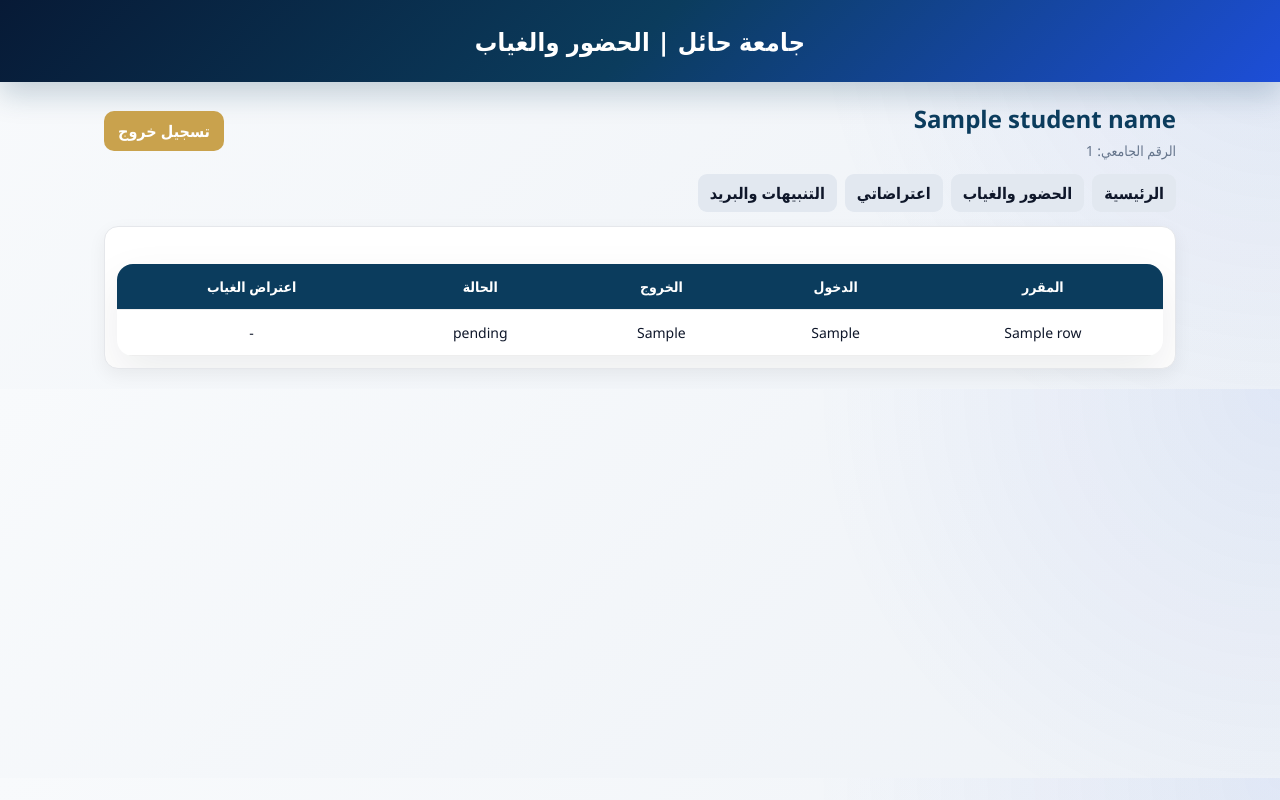
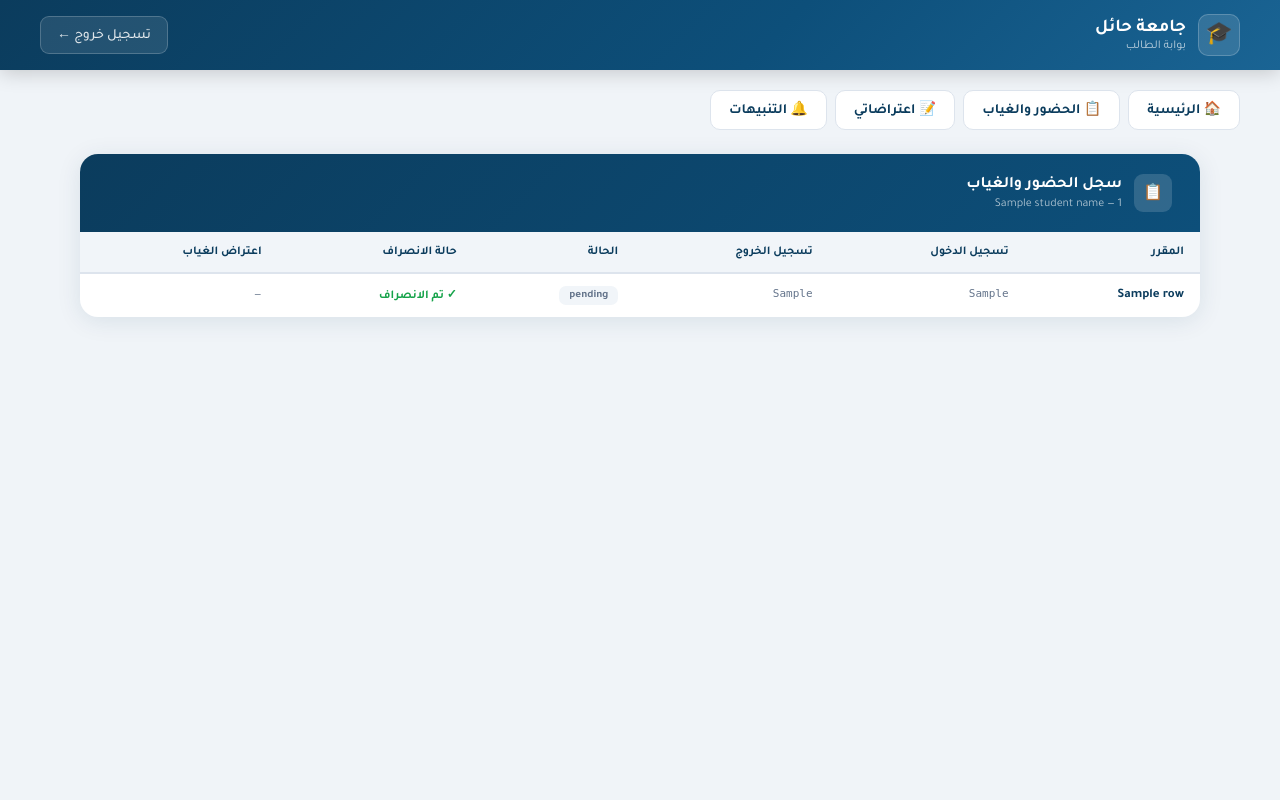
Before and after one commit to m2651007-ctrl/attendance_system, a Flask app: template templates/student/student_attendance.html in a window 1280 px wide. Run offline with Flask 3, Linux system fonts and the light colour scheme; the template is opened without the code that fills it: most values are stand-ins (such as "Sample title", 1, 10 or a date in 2020); parts of the project's set-up code (start-up, migrations or seed data) failed here and were passed over.

Commit message:
student_attendance.html

```diff
--- a/templates/student/student_attendance.html
+++ b/templates/student/student_attendance.html
@@ -1,106 +1,179 @@
 <!DOCTYPE html>
-<html lang="ar">
+<html lang="ar" dir="rtl">
 <head>
     <meta charset="UTF-8">
-    <title>الحضور والغياب</title>
-    <link rel="stylesheet" href="/static/css/style.css">
-    <!-- STUDENT SECTION ONLY - هذا الكود مخصص لقسم الطالب -->
+    <title>الحضور والغياب — جامعة حائل</title>
+    <link rel="preconnect" href="https://fonts.googleapis.com">
+    <link href="https://fonts.googleapis.com/css2?family=Tajawal:wght@300;400;500;700;800&display=swap" rel="stylesheet">
     <style>
-        .student-wrap { max-width: 1100px; margin: 20px auto; padding: 0 14px; }
-        .student-top { display:flex; justify-content:space-between; align-items:center; gap:10px; flex-wrap:wrap; margin-bottom:14px; }
-        .student-meta { color:#64748b; font-size:14px; }
-        .student-actions a { display:inline-flex; background:#c9a24d; color:#fff; border-radius:10px; padding:9px 14px; font-weight:700; }
-        .student-nav { display:flex; gap:8px; flex-wrap:wrap; margin-bottom:14px; }
-        .student-nav a { background:#e2e8f0; color:#0f172a; border-radius:9px; padding:8px 12px; font-weight:700; }
-        .student-nav a.active { background:#0b3c5d; color:#fff; }
-        .notice { border-radius:10px; padding:10px 12px; margin-bottom:8px; font-size:14px; font-weight:600; }
-        .notice-info { background:#e0f2fe; color:#075985; }
-        .notice-warning { background:#ffedd5; color:#9a3412; }
-        .notice-danger { background:#fee2e2; color:#991b1b; }
-        .notice-success { background:#dcfce7; color:#166534; }
-        .table-wrap { background:#fff; border:1px solid #e5e7eb; border-radius:14px; box-shadow:0 6px 18px rgba(0,0,0,.06); padding:12px; overflow-x:auto; }
-        .appeal-box { display:flex; gap:6px; min-width:260px; }
-        .appeal-box textarea { width:100%; min-height:58px; resize:vertical; border:1px solid #cbd5e1; border-radius:8px; padding:8px; font-family:inherit; }
-        .appeal-box button { white-space:nowrap; border:none; border-radius:8px; background:#0b3c5d; color:#fff; font-weight:700; padding:8px 11px; cursor:pointer; }
-        .badge { border-radius:999px; font-size:12px; padding:4px 9px; font-weight:700; display:inline-block; }
-        .badge-pending { background:#fef3c7; color:#92400e; }
-        .badge-success { background:#dcfce7; color:#166534; }
-        .badge-danger { background:#fee2e2; color:#991b1b; }
-        .appeal-note { margin-top:6px; font-size:12px; line-height:1.5; color:#334155; background:#f8fafc; border:1px solid #e2e8f0; border-radius:8px; padding:6px; }
+        :root{--navy:#0b3c5d;--navy-mid:#0d4f7a;--navy-lt:#1a6494;--bg:#f0f4f8;--white:#fff;--text:#1a2332;--muted:#64748b;--danger:#dc2626;--danger-lt:#fee2e2;--success:#16a34a;--success-lt:#dcfce7;--warning:#d97706;--warning-lt:#fef3c7;--border:#dde4ed;--shadow:0 4px 24px rgba(11,60,93,.10);}
+        *{margin:0;padding:0;box-sizing:border-box;}
+        body{font-family:'Tajawal',sans-serif;background:var(--bg);color:var(--text);min-height:100vh;}
+        .top-header{background:linear-gradient(135deg,var(--navy) 0%,var(--navy-mid) 60%,var(--navy-lt) 100%);padding:0 40px;display:flex;align-items:center;justify-content:space-between;height:70px;box-shadow:0 2px 20px rgba(0,0,0,.2);position:sticky;top:0;z-index:100;}
+        .logo{display:flex;align-items:center;gap:12px;color:#fff;}
+        .logo-icon{width:42px;height:42px;background:rgba(255,255,255,.12);border-radius:10px;display:flex;align-items:center;justify-content:center;font-size:22px;border:1px solid rgba(255,255,255,.2);}
+        .logo-text{font-size:18px;font-weight:700;}.logo-sub{font-size:12px;opacity:.7;}
+        .logout-btn{display:flex;align-items:center;gap:8px;color:rgba(255,255,255,.85);text-decoration:none;font-size:14px;font-weight:500;background:rgba(255,255,255,.1);border:1px solid rgba(255,255,255,.2);border-radius:9px;padding:8px 16px;transition:all .2s;}
+        .logout-btn:hover{background:rgba(255,255,255,.2);color:#fff;}
+        .student-nav{display:flex;gap:8px;flex-wrap:wrap;padding:20px 40px 0;}
+        .student-nav a{background:var(--white);color:var(--navy);border-radius:10px;padding:9px 18px;font-weight:600;font-size:14px;text-decoration:none;border:1.5px solid var(--border);transition:all .2s;}
+        .student-nav a:hover{border-color:var(--navy);}
+        .student-nav a.active{background:var(--navy);color:#fff;border-color:var(--navy);}
+        .page{max-width:1200px;margin:0 auto;padding:24px 40px;}
+        .alert{border-radius:10px;padding:12px 16px;margin-bottom:10px;font-size:14px;font-weight:600;display:flex;align-items:center;gap:10px;}
+        .alert-info{background:#e0f2fe;color:#075985;border:1px solid #bae6fd;}
+        .alert-warning{background:var(--warning-lt);color:#92400e;border:1px solid #fde68a;}
+        .alert-danger{background:var(--danger-lt);color:var(--danger);border:1px solid #fecaca;}
+        .alert-success{background:var(--success-lt);color:var(--success);border:1px solid #bbf7d0;}
+
+        /* CARD */
+        .card{background:var(--white);border-radius:18px;box-shadow:var(--shadow);overflow:hidden;margin-bottom:20px;}
+        .card-header{background:linear-gradient(135deg,var(--navy) 0%,var(--navy-mid) 100%);padding:20px 28px;display:flex;align-items:center;gap:12px;}
+        .card-header-icon{width:38px;height:38px;background:rgba(255,255,255,.15);border-radius:9px;display:flex;align-items:center;justify-content:center;font-size:16px;}
+        .card-header h2{color:#fff;font-size:16px;font-weight:700;}
+        .card-header p{color:rgba(255,255,255,.65);font-size:12px;margin-top:2px;}
+
+        /* TABLE */
+        .table-wrap{overflow-x:auto;}
+        table{width:100%;border-collapse:collapse;min-width:700px;}
+        thead th{background:#f1f5f9;color:var(--navy);font-size:12px;font-weight:700;padding:13px 16px;text-align:right;border-bottom:2px solid var(--border);}
+        tbody tr{transition:background .15s;}
+        tbody tr:hover{background:#f8fafc;}
+        tbody tr:not(:last-child) td{border-bottom:1px solid #eef2f7;}
+        td{padding:12px 16px;font-size:13px;color:var(--text);vertical-align:middle;}
+
+        .badge{display:inline-block;border-radius:7px;padding:3px 10px;font-size:11px;font-weight:700;}
+        .badge-present{background:var(--success-lt);color:var(--success);}
+        .badge-absent{background:var(--danger-lt);color:var(--danger);}
+        .badge-late{background:var(--warning-lt);color:var(--warning);}
+        .badge-pending{background:#fef3c7;color:#92400e;}
+        .badge-approved{background:var(--success-lt);color:var(--success);}
+        .badge-rejected{background:var(--danger-lt);color:var(--danger);}
+
+        .ts{font-family:monospace;font-size:11px;color:var(--muted);}
+
+        /* APPEAL FORM */
+        .appeal-form{display:flex;flex-direction:column;gap:6px;min-width:220px;}
+        .appeal-form textarea{width:100%;min-height:54px;resize:vertical;border:1.5px solid var(--border);border-radius:8px;padding:7px 10px;font-family:'Tajawal',sans-serif;font-size:13px;outline:none;}
+        .appeal-form textarea:focus{border-color:var(--navy);}
+        .appeal-form button{background:var(--navy);color:#fff;border:none;border-radius:8px;padding:7px 14px;font-weight:700;font-family:'Tajawal',sans-serif;cursor:pointer;font-size:13px;}
+        .appeal-form button:hover{background:var(--navy-mid);}
+        .appeal-note{margin-top:6px;font-size:12px;background:#f8fafc;border:1px solid var(--border);border-radius:8px;padding:6px 10px;color:var(--text);}
+
+        .empty{text-align:center;padding:50px 20px;color:var(--muted);}
+        .empty-icon{font-size:40px;margin-bottom:10px;}
+
+        @media(max-width:700px){.page{padding:16px;}.student-nav{padding:16px 16px 0;}.top-header{padding:0 16px;}}
     </style>
 </head>
 <body>
-<div class="header">جامعة حائل | الحضور والغياب</div>
-<div class="student-wrap">
-    <div class="student-top">
-        <div>
-            <h2 style="margin:0 0 6px;color:#0b3c5d;">{{ student_name }}</h2>
-            <div class="student-meta">الرقم الجامعي: {{ student_id }}</div>
+
+<header class="top-header">
+    <div class="logo">
+        <div class="logo-icon">🎓</div>
+        <div><div class="logo-text">جامعة حائل</div><div class="logo-sub">بوابة الطالب</div></div>
     </div>
-        <div class="student-actions"><a href="/student/logout">تسجيل خروج</a></div>
-    </div>
+    <a class="logout-btn" href="/student/logout">تسجيل خروج ←</a>
+</header>
 
-    <div class="student-nav">
-        <a class="{{ 'active' if nav_page == 'dashboard' else '' }}" href="/student/dashboard">الرئيسية</a>
-        <a class="{{ 'active' if nav_page == 'attendance' else '' }}" href="/student/attendance">الحضور والغياب</a>
-        <a class="{{ 'active' if nav_page == 'appeals' else '' }}" href="/student/appeals">اعتراضاتي</a>
-        <a class="{{ 'active' if nav_page == 'alerts' else '' }}" href="/student/alerts">التنبيهات والبريد</a>
-    </div>
+<nav class="student-nav">
+    <a href="/student/dashboard" class="{{ 'active' if nav_page == 'dashboard' else '' }}">🏠 الرئيسية</a>
+    <a href="/student/attendance" class="{{ 'active' if nav_page == 'attendance' else '' }}">📋 الحضور والغياب</a>
+    <a href="/student/appeals"    class="{{ 'active' if nav_page == 'appeals' else '' }}">📝 اعتراضاتي</a>
+    <a href="/student/alerts"     class="{{ 'active' if nav_page == 'alerts' else '' }}">🔔 التنبيهات</a>
+</nav>
+
+<div class="page">
 
     {% if msg %}
-    <div class="notice notice-{{ msg_type if msg_type in ['info', 'warning', 'danger', 'success'] else 'info' }}">{{ msg }}</div>
+    <div class="alert alert-{{ msg_type if msg_type in ['info','warning','danger','success'] else 'info' }}">{{ msg }}</div>
     {% endif %}
 
+    <div class="card">
+        <div class="card-header">
+            <div class="card-header-icon">📋</div>
+            <div>
+                <h2>سجل الحضور والغياب</h2>
+                <p>{{ student_name }} — {{ student_id }}</p>
+            </div>
+        </div>
         <div class="table-wrap">
+            {% if attendance %}
             <table>
+                <thead>
                     <tr>
                         <th>المقرر</th>
-                <th>الدخول</th>
-                <th>الخروج</th>
+                        <th>تسجيل الدخول</th>
+                        <th>تسجيل الخروج</th>
                         <th>الحالة</th>
+                        <th>حالة الانصراف</th>
                         <th>اعتراض الغياب</th>
                     </tr>
+                </thead>
+                <tbody>
                 {% for row in attendance %}
                 <tr>
-                <td>{{ row.course_name }}</td>
-                <td>{{ row.check_in or '-' }}</td>
-                <td>{{ row.check_out or '-' }}</td>
-                <td>{{ row.status or '-' }}</td>
+                    <td><strong style="color:var(--navy);">{{ row.course_name }}</strong></td>
+                    <td><span class="ts">{{ row.check_in or '—' }}</span></td>
+                    <td><span class="ts">{{ row.check_out or '—' }}</span></td>
+                    <td>
+                        {% set st = (row.status or '')|lower %}
+                        {% if 'present' in st %}
+                            <span class="badge badge-present">✓ حاضر</span>
+                        {% elif 'late' in st %}
+                            <span class="badge badge-late">⏰ متأخر</span>
+                        {% elif 'absent' in st or 'غيا' in st %}
+                            <span class="badge badge-absent">✗ غائب</span>
+                        {% else %}
+                            <span class="badge" style="background:#f1f5f9;color:var(--muted);">{{ row.status or '—' }}</span>
+                        {% endif %}
+                    </td>
+                    <td>
+                        {% if row.check_out %}
+                            <span style="color:var(--success);font-weight:600;font-size:12px;">✓ تم الانصراف</span>
+                        {% else %}
+                            <span style="color:var(--muted);font-size:12px;">لم ينصرف</span>
+                        {% endif %}
+                    </td>
                     <td>
                         {% set st = (row.status or '')|lower %}
                         {% if 'absent' in st or 'غيا' in st %}
                             {% if row.appeal_status %}
-                            <span class="badge {% if row.appeal_status == 'pending' %}badge-pending{% elif row.appeal_status == 'approved' %}badge-success{% else %}badge-danger{% endif %}">
-                                {% if row.appeal_status == 'pending' %}قيد المراجعة{% elif row.appeal_status == 'approved' %}مقبول{% else %}مرفوض{% endif %}
+                                <span class="badge badge-{{ 'pending' if row.appeal_status == 'pending' else 'approved' if row.appeal_status == 'approved' else 'rejected' }}">
+                                    {% if row.appeal_status == 'pending' %}⏳ قيد المراجعة
+                                    {% elif row.appeal_status == 'approved' %}✓ مقبول
+                                    {% else %}✗ مرفوض{% endif %}
                                 </span>
                                 {% if row.appeal_admin_note %}
-                            <!-- STUDENT SECTION ONLY - هذا الكود مخصص لقسم الطالب -->
                                 <div class="appeal-note">
                                     <strong>ملاحظة الأدمن:</strong> {{ row.appeal_admin_note }}
-                                {% if row.appeal_reviewed_at %}
-                                <br><small>وقت المراجعة: {{ row.appeal_reviewed_at }}</small>
-                                {% endif %}
+                                    {% if row.appeal_reviewed_at %}<br><small style="color:var(--muted);">{{ row.appeal_reviewed_at }}</small>{% endif %}
                                 </div>
                                 {% endif %}
                             {% else %}
-                            <!-- STUDENT SECTION ONLY - هذا الكود مخصص لقسم الطالب -->
-                            <form action="/student/appeals/create" method="post" class="appeal-box">
+                                <form action="/student/appeals/create" method="post" class="appeal-form">
                                     <input type="hidden" name="attendance_id" value="{{ row.attendance_id }}">
-                                <textarea name="reason" required placeholder="اكتب سبب الاعتراض (مثال: خلل تقني أثناء تسجيل الحضور)"></textarea>
-                                <button type="submit">إرسال</button>
+                                    <textarea name="reason" required placeholder="اكتب سبب الاعتراض (10 أحرف على الأقل)"></textarea>
+                                    <button type="submit">📤 إرسال اعتراض</button>
                                 </form>
                             {% endif %}
                         {% else %}
-                        <span>-</span>
+                            <span style="color:var(--muted);font-size:12px;">—</span>
                         {% endif %}
                     </td>
                 </tr>
                 {% endfor %}
-            {% if not attendance %}
-            <tr><td colspan="5">لا توجد بيانات حضور حالياً.</td></tr>
+                </tbody>
+            </table>
+            {% else %}
+            <div class="empty">
+                <div class="empty-icon">📋</div>
+                <p>لا توجد سجلات حضور حتى الآن.</p>
+            </div>
             {% endif %}
-        </table>
         </div>
+    </div>
+
 </div>
 </body>
 </html>
```
Lines whose indentation alone changed are shown as unchanged.
